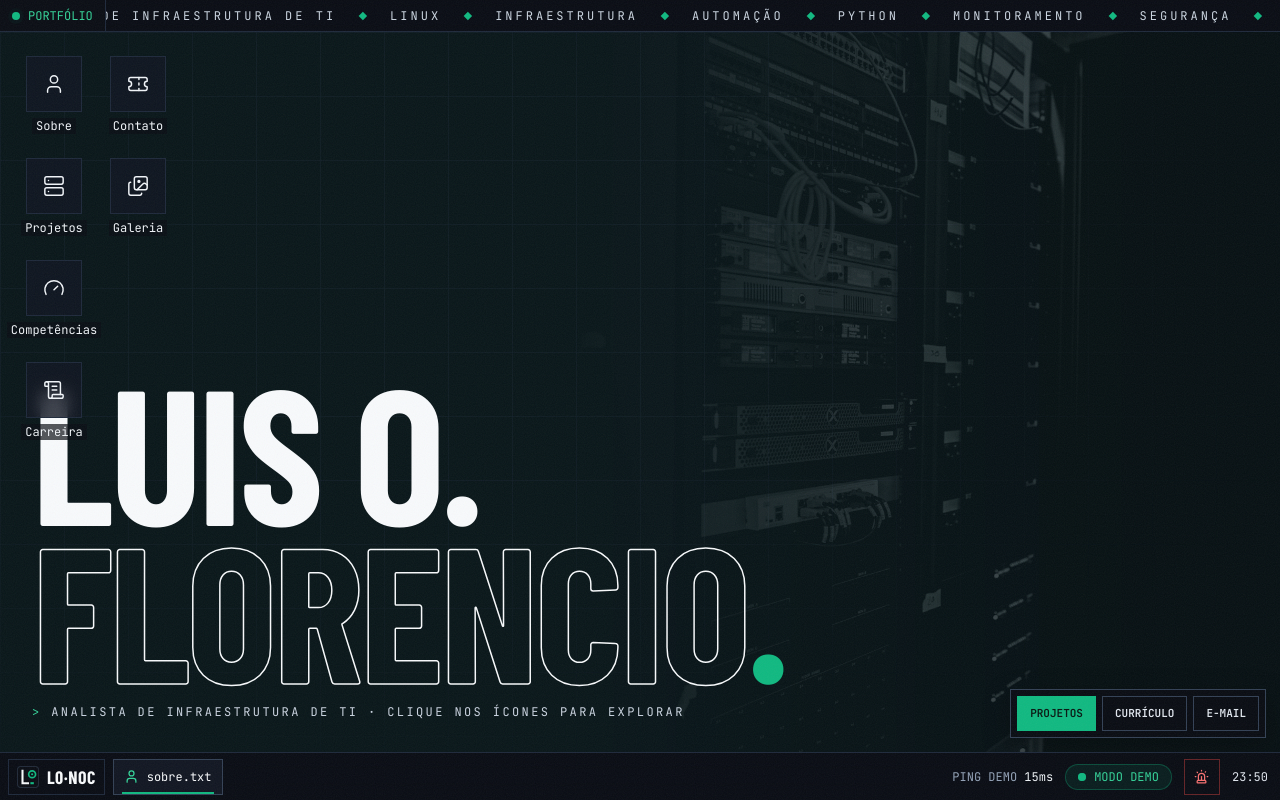
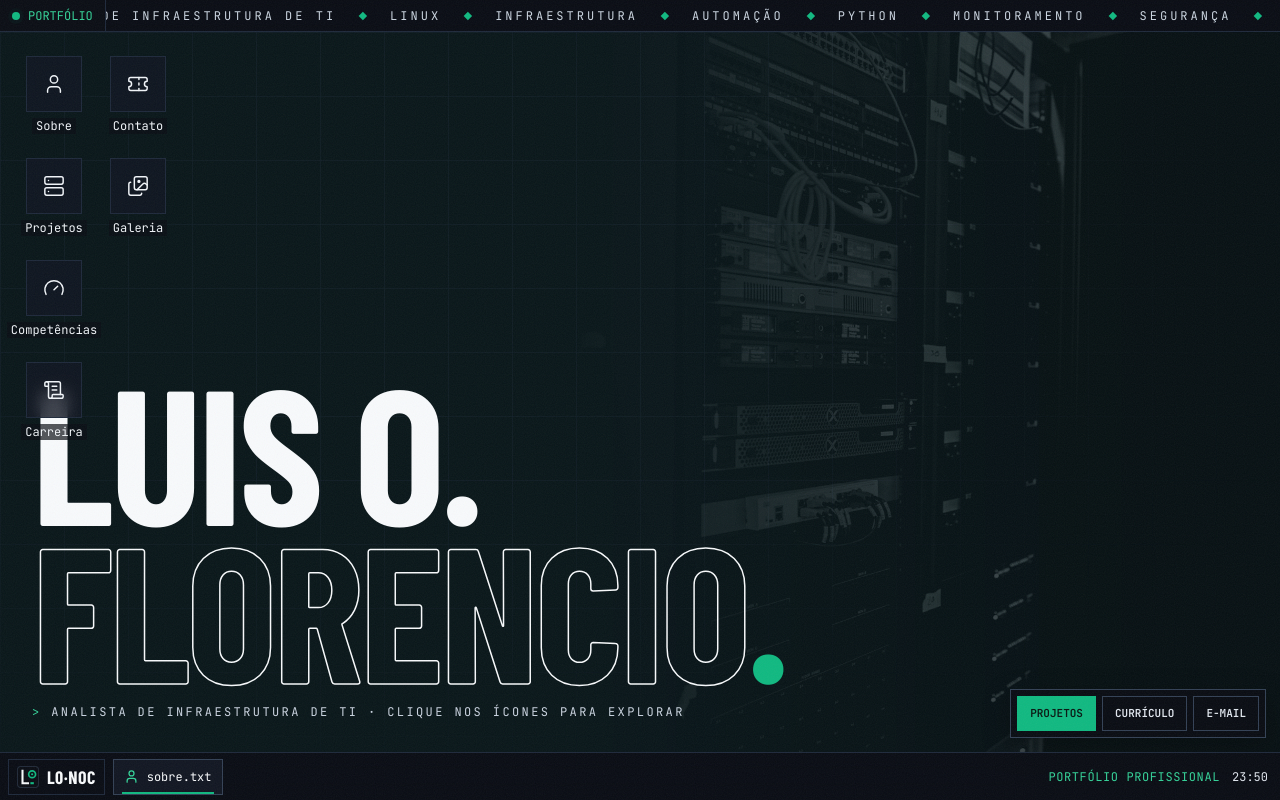
Before and after one commit to lteodoro780/lteodoro780.github.io, a React (Create React App) app in the folder frontend/: page / in a window 1280 px wide. Built offline with nearby package versions, Linux system fonts and the light colour scheme; a web font is replaced by a local one.

Commit message:
refactor(portfolio): retirar ping e incidentes sintéticos do rodapé

```diff
--- a/frontend/src/components/os/Taskbar.jsx
+++ b/frontend/src/components/os/Taskbar.jsx
@@ -1,11 +1,8 @@
 import { useState } from "react";
-import { Siren } from "lucide-react";
 import { Logo } from "../noc/Logo";
-import { Dot } from "../noc/Primitives";
 import { APP } from "./appMeta";
 import { useDesktop } from "../../lib/desktop";
-import { useIncident } from "../../lib/incident";
-import { useInterval, useJitter } from "../../lib/live";
+import { useInterval } from "../../lib/live";
 
 const hm = () => new Date().toLocaleTimeString("pt-BR", { hour: "2-digit", minute: "2-digit" });
 
@@ -41,8 +38,6 @@ const TaskButton = ({ id }) => {
 
 export const Taskbar = ({ onStart, startOpen }) => {
   const d = useDesktop();
-  const { active, step, start } = useIncident();
-  const ping = useJitter(13, 3, 1100);
   return (
     <footer data-testid="taskbar" className="fixed inset-x-0 bottom-0 z-50 flex h-12 items-center gap-2 border-t border-noc-line bg-noc-bg/85 px-2 backdrop-blur-xl">
       <button
@@ -57,24 +52,7 @@ export const Taskbar = ({ onStart, startOpen }) => {
         {Object.keys(d.wins).map((id) => <TaskButton key={id} id={id} />)}
       </div>
       <div className="flex shrink-0 items-center gap-3 pr-1">
-        <span data-testid="nav-latency" className="hidden font-mono text-xs tabular-nums text-slate-400 lg:inline">
-          PING DEMO <span className={active ? "text-red-400" : "text-slate-100"}>{active ? ping + 820 : ping}ms</span>
-        </span>
-        <span
-          data-testid="system-status-badge"
-          className={`hidden items-center gap-2 rounded-full border px-3 py-1 font-mono text-xs transition-colors duration-500 md:flex ${active ? "border-red-500/50 bg-red-500/10 text-red-400" : "border-noc-ok/30 bg-noc-ok/10 text-emerald-400"}`}
-        >
-          <Dot color={active ? "bg-red-500" : "bg-noc-ok"} /> {active ? "INCIDENTE SIMULADO" : "MODO DEMO"}
-        </span>
-        <button
-          data-testid="incident-trigger"
-          onClick={start}
-          disabled={step >= 0}
-          aria-label="Simular incidente"
-          className="grid h-9 w-9 place-items-center border border-red-500/40 text-red-400 transition-colors hover:bg-red-500 hover:text-noc-bg disabled:opacity-40 disabled:hover:bg-transparent disabled:hover:text-red-400"
-        >
-          <Siren size={15} />
-        </button>
+        <span className="hidden font-mono text-xs tracking-wider text-emerald-400 lg:inline">PORTFÓLIO PROFISSIONAL</span>
         <Clock />
       </div>
     </footer>
```
